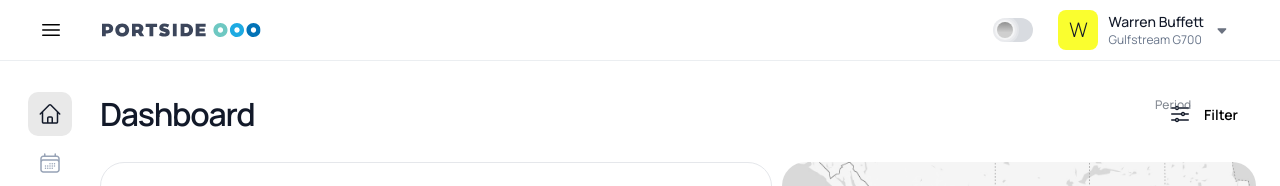
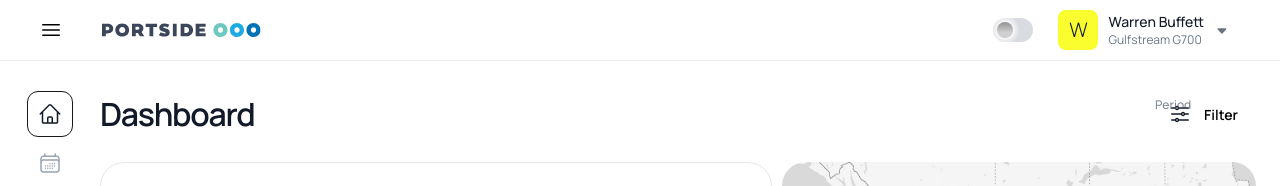
Before and after one commit to Ihorpryt/portal, a SvelteKit app: page / in a window 1280 px wide. Shown: the top 186 px of the page. Built offline with nearby package versions, Linux system fonts and the light colour scheme.

Commit message:
latest commit

```diff
--- a/src/routes/+layout.svelte
+++ b/src/routes/+layout.svelte
@@ -25,7 +25,7 @@
 <div class="app">
 
 	<div class="collapse-btn-wrapper" class:margin-toggle={open} >
-        <SvelteTooltip tip={open ? "Collapse" : "Expand"} right color="black">
+        <SvelteTooltip tip={open ? "Collapse" : "Expand"} bottom color="black">
             <button class="collapse-btn" on:click={() => open = !open} class:rotate={open}>
 				<Menu/>
 			</button>
--- a/src/routes/Sidebar.svelte
+++ b/src/routes/Sidebar.svelte
@@ -187,7 +187,7 @@
 
 
 	li[aria-current='page'] {
-		background-color: #E9E9E9;
+		outline: 1.5px solid #18191A;
 	}
 
 	li[aria-current='page'] span {
@@ -239,5 +239,8 @@
 		opacity: 1;
 		visibility: visible;
 	}
-
+	:global(body.dark-mode) li[aria-current='page'] {
+		outline: 1.5px solid white;
+		background: rgba(255, 255, 255, 0.9);
+	}
 </style>
```
